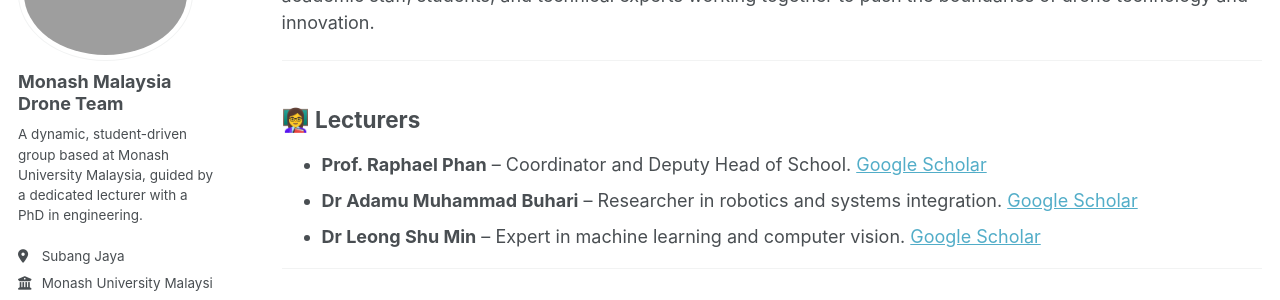
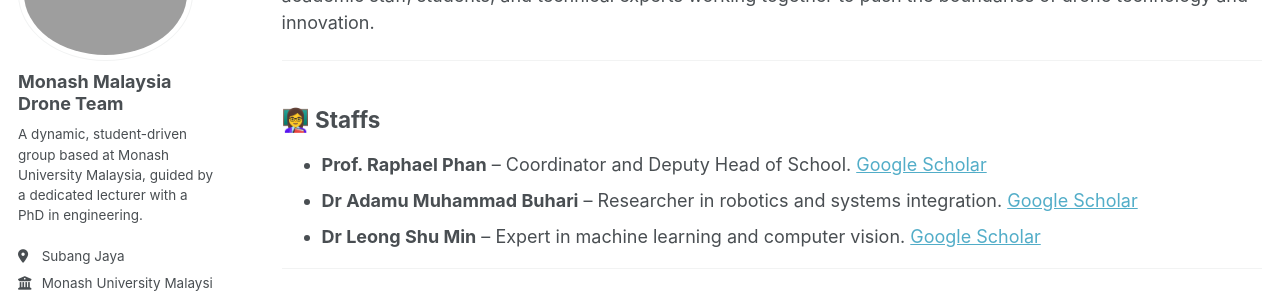
Before and after one commit to noobasuna/monash_drone, a Jekyll site: the page built from _pages/teaching.html, in a window 1280 px wide and 1324 px high. Shown: the part 190-490 px from the top of the window. Built offline with Jekyll 4.4.1, drawn with Linux system fonts in a browser that asks for light colours.

Commit message:
Update teaching.html

```diff
--- a/_pages/teaching.html
+++ b/_pages/teaching.html
@@ -10,7 +10,7 @@ date: 2024-01-01
 
 <hr>
 
-<h2>👩‍🏫 Lecturers</h2>
+<h2>👩‍🏫 Staffs</h2>
 <ul>
   <li><strong>Prof. Raphael Phan</strong> – Coordinator and Deputy Head of School. <a href="https://scholar.google.com.my/citations?user=wR84XY1kACcC&hl=en" target="_blank">Google Scholar</a></li>
   <li><strong>Dr Adamu Muhammad Buhari</strong> – Researcher in robotics and systems integration. <a href="https://scholar.google.com.my/citations?user=4Ly8WqsAAAAJ&hl=en" target="_blank">Google Scholar</a></li>
```
